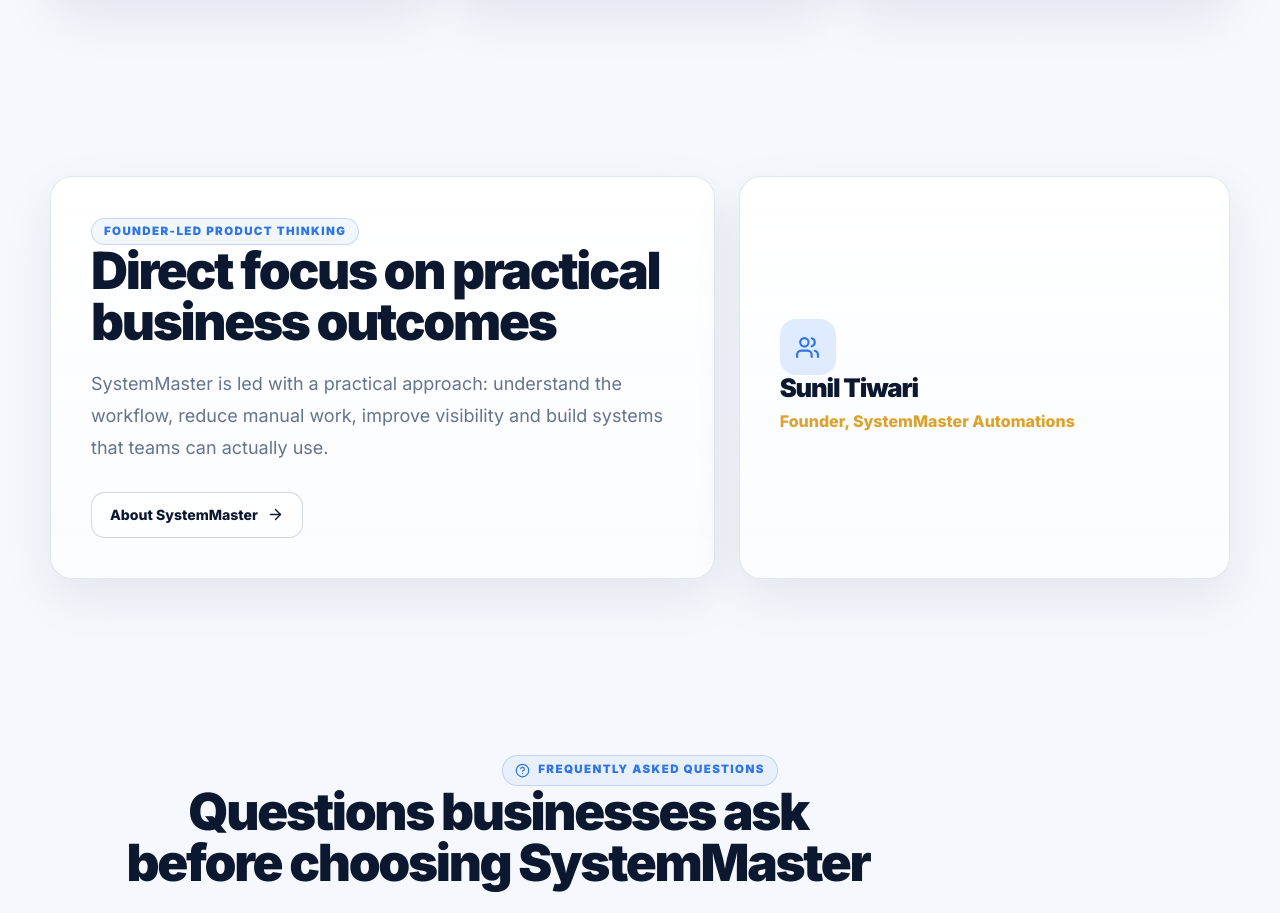
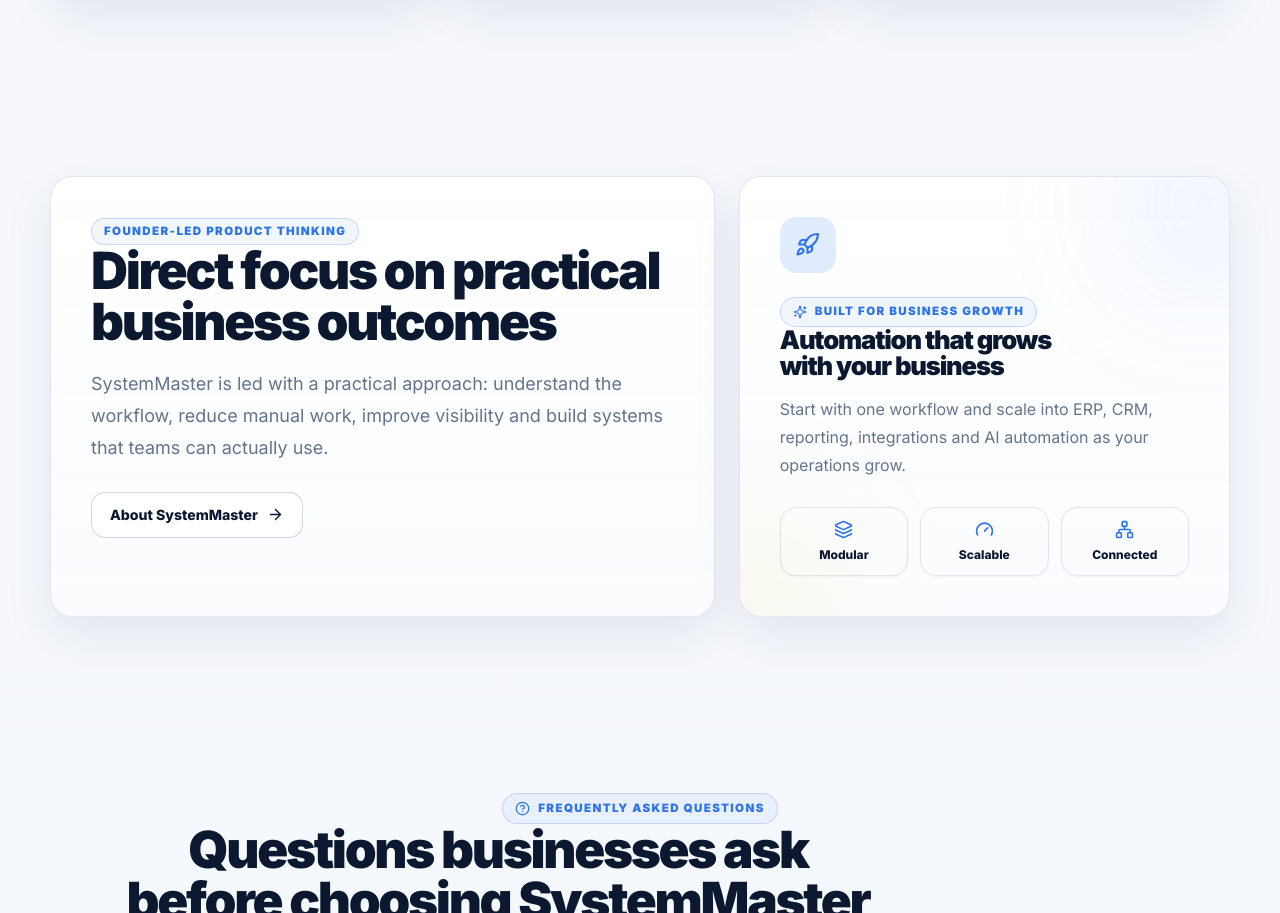
Before and after one commit to systemmaster1/SM, a Next.js app: page /en in a window 1280 px wide. Shown: the part 6786-7699 px from the top of the page. Built offline with nearby package versions, Linux system fonts and the light colour scheme.

Commit message:
Update enterprise-home-sections.tsx

```diff
--- a/components/sections/enterprise-home-sections.tsx
+++ b/components/sections/enterprise-home-sections.tsx
@@ -209,12 +209,48 @@
           </Reveal>
 
           <Reveal delay={0.08}>
-            <article className="card flex h-full flex-col justify-center p-7 md:p-10">
-              <div className="flex h-14 w-14 items-center justify-center rounded-2xl bg-blue-500/15 text-[var(--primary)]">
-                <Users size={25} />
+            <article className="card relative h-full overflow-hidden p-7 md:p-10">
+              <div className="absolute -right-16 -top-16 h-44 w-44 rounded-full bg-blue-500/10 blur-3xl" />
+              <div className="absolute -bottom-16 -left-16 h-40 w-40 rounded-full bg-amber-400/10 blur-3xl" />
+
+              <div className="relative">
+                <div className="flex h-14 w-14 items-center justify-center rounded-2xl bg-blue-500/15 text-[var(--primary)]">
+                  <Rocket size={25} />
+                </div>
+
+                <div className="eyebrow mt-6">
+                  <Sparkles size={14} />
+                  {locale === 'hi' ? 'बिज़नेस ग्रोथ सिस्टम' : 'Built for Business Growth'}
+                </div>
+
+                <h3 className="display mt-4 text-3xl font-black leading-tight">
+                  {locale === 'hi'
+                    ? 'Automation जो आपके business के साथ आगे बढ़े'
+                    : 'Automation that grows with your business'}
+                </h3>
+
+                <p className="muted mt-4 text-base leading-7">
+                  {locale === 'hi'
+                    ? 'एक छोटे workflow से शुरू करें और जरूरत के अनुसार ERP, CRM, reporting, integrations और AI automation तक scale करें।'
+                    : 'Start with one workflow and scale into ERP, CRM, reporting, integrations and AI automation as your operations grow.'}
+                </p>
+
+                <div className="mt-7 grid grid-cols-3 gap-3">
+                  {[
+                    [locale === 'hi' ? 'मॉड्यूलर' : 'Modular', Layers3],
+                    [locale === 'hi' ? 'स्केलेबल' : 'Scalable', Gauge],
+                    [locale === 'hi' ? 'कनेक्टेड' : 'Connected', Network]
+                  ].map(([label, Icon]) => {
+                    const FeatureIcon = Icon as typeof Layers3;
+                    return (
+                      <div key={String(label)} className="rounded-2xl border border-[var(--line)] bg-[var(--surface)]/75 p-3 text-center shadow-sm">
+                        <FeatureIcon className="mx-auto text-[var(--primary)]" size={19} />
+                        <div className="mt-2 text-xs font-extrabold">{String(label)}</div>
+                      </div>
+                    );
+                  })}
+                </div>
               </div>
-              <h3 className="display mt-6 text-3xl font-black">{t('founder.name')}</h3>
-              <div className="mt-2 font-extrabold text-[var(--gold)]">{t('founder.role')}</div>
             </article>
           </Reveal>
         </div>
```
